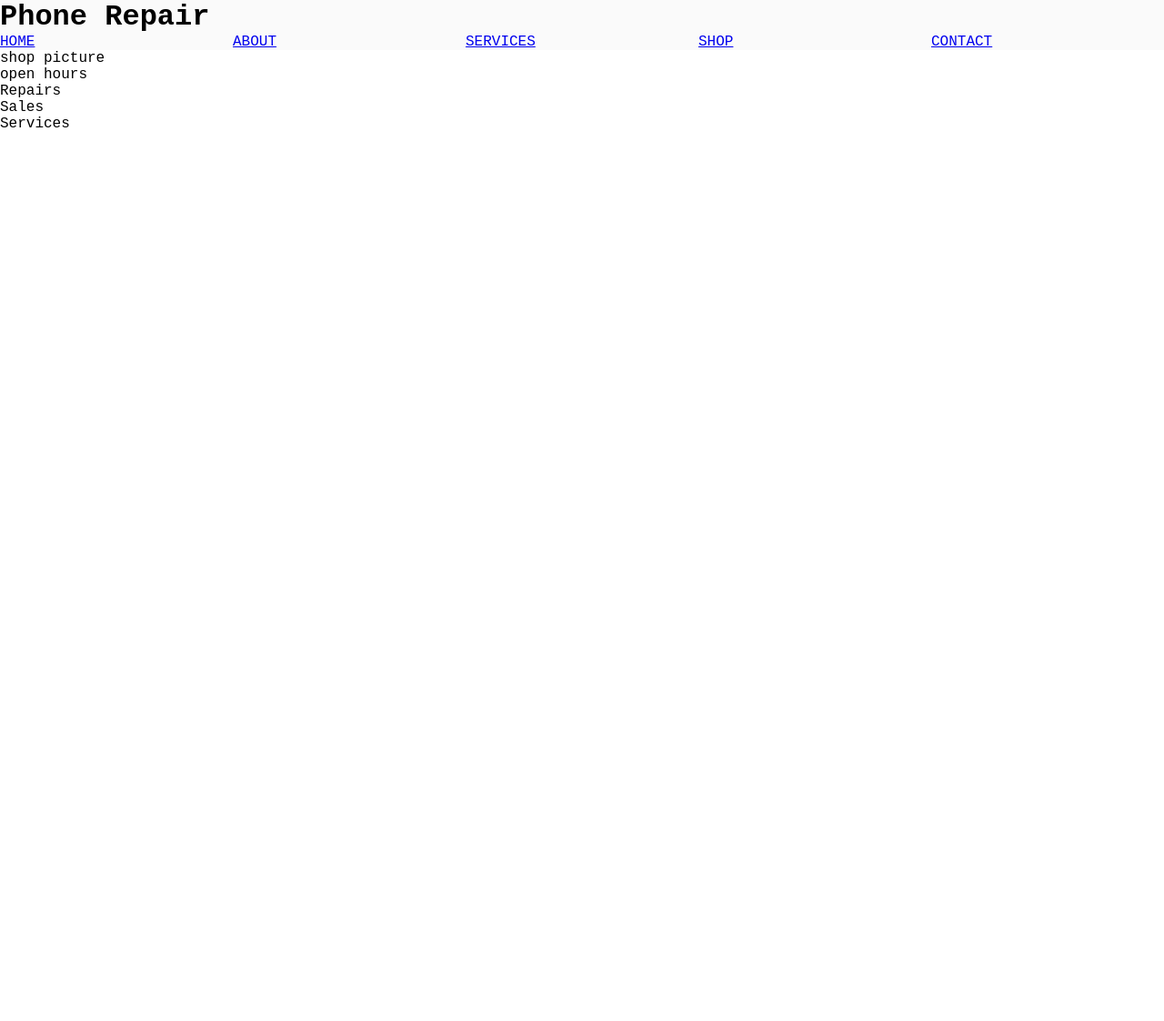
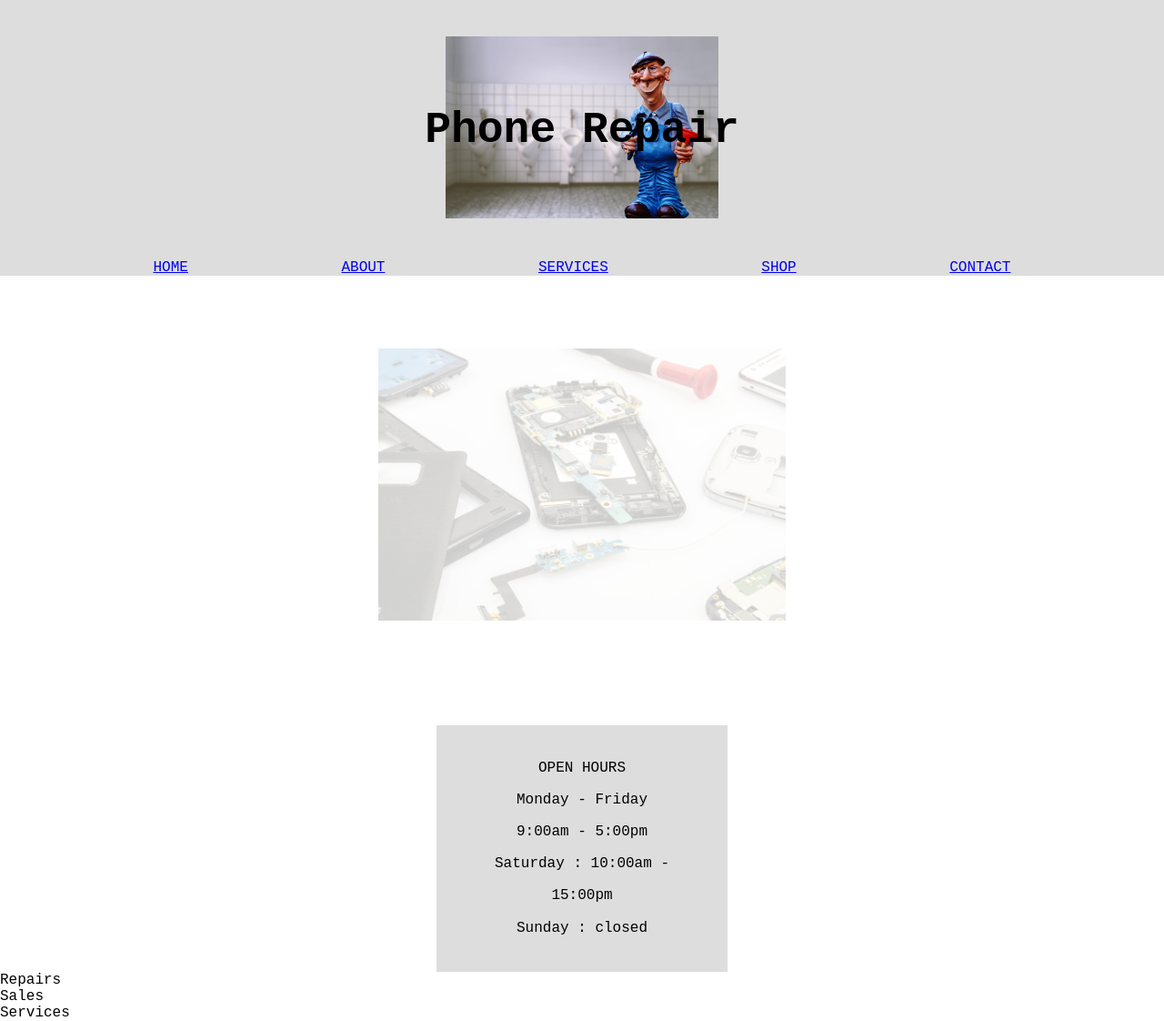
Before and after one commit to barryjb/lutwyche-bls-phone-repair, a plain HTML site: page index.html in a window 1280 px wide. Shown: the whole page at 91% size. Before the commit the page ends 800 px from the top, so only its background shows below. Drawn offline with Linux system fonts and the light colour scheme.

Commit message:
index-html and style-css second update

```diff
--- a/index.html
+++ b/index.html
@@ -9,10 +9,11 @@
 </head>
 <body>
     <header>
-        <div>
+        <div id="shop-header">
+            <img src="img/shop-logo.jpg" id="shop-logo" alt="shop-logo">
             <h1>Phone Repair</h1>
         </div>
-            <nav>
+            <nav class="container">
                 <ul>
                     <li><a href="#">HOME</a></li>
                     <li><a href="about.html">ABOUT</a></li>
@@ -24,12 +25,20 @@
     </header>
 
     <div class="showcase">
-        shop picture
+        <img src="img/shop-img.jpg" id="shop-img" alt="shop">
     </div>
 
-    <section class="hours">
-        open hours
-    </section>
+    <div id="hours-out">
+        <div class="hours-in">
+            <p>OPEN HOURS</p>
+            <p>Monday - Friday</p>
+            <p>9:00am - 5:00pm</p>
+            <p>Saturday : 10:00am - 15:00pm</p>
+            <p>Sunday : closed</p>
+
+
+        </div>
+    </div>
 
     <section class="cards">
         <div class="card">Repairs</div>
--- a/style.css
+++ b/style.css
@@ -15,20 +15,79 @@ body{
 }
 
 header{
-    background-color: #FAFAFA;
+background-color: #dddddd;
+}
+
+#shop-header{
+    text-align: center;
+    position: relative;
+    padding: 40px;
+
+}
+
+#shop-logo{
+    height: 100%;
+    width: 25%;
+}
+
+#shop-header h1{
+    position: absolute;
+    font-size: 3em;
+    top: 50%;
+    left: 50%;
+    transform: translate(-50%, -50%);
+
+}
+
+.container{
+    text-align: center;
+}
+
+.showcase{
+    text-align: center;
+    margin: 80px;
 }
 
 nav ul{
     display: flex;
     flex-direction: row;
-    justify-content: center;
+    justify-content: space-evenly;
 
 
 }
 
 nav ul li{
     list-style: none;
-    width: calc(100%/5);
+    font-size: 1em;
+
+
 
 
 }
+
+#shop-img{
+    opacity: 0.2;
+    height: 100%;
+}
+
+#hours-out{
+    text-align: center;
+
+}
+
+.hours-in{
+    background-color: #dddddd;
+    height: 10%;
+    width: 25%;
+    margin-top: 30px;
+    padding: 30px;
+    line-height: 2.2;
+    display: inline-block;
+
+}
+
+#shop-img{
+    height: 100%;
+    width: 40%;
+
+}
```
Also changed, not shown: img/shop-img.jpg (added), img/shop-logo.jpg (added).
